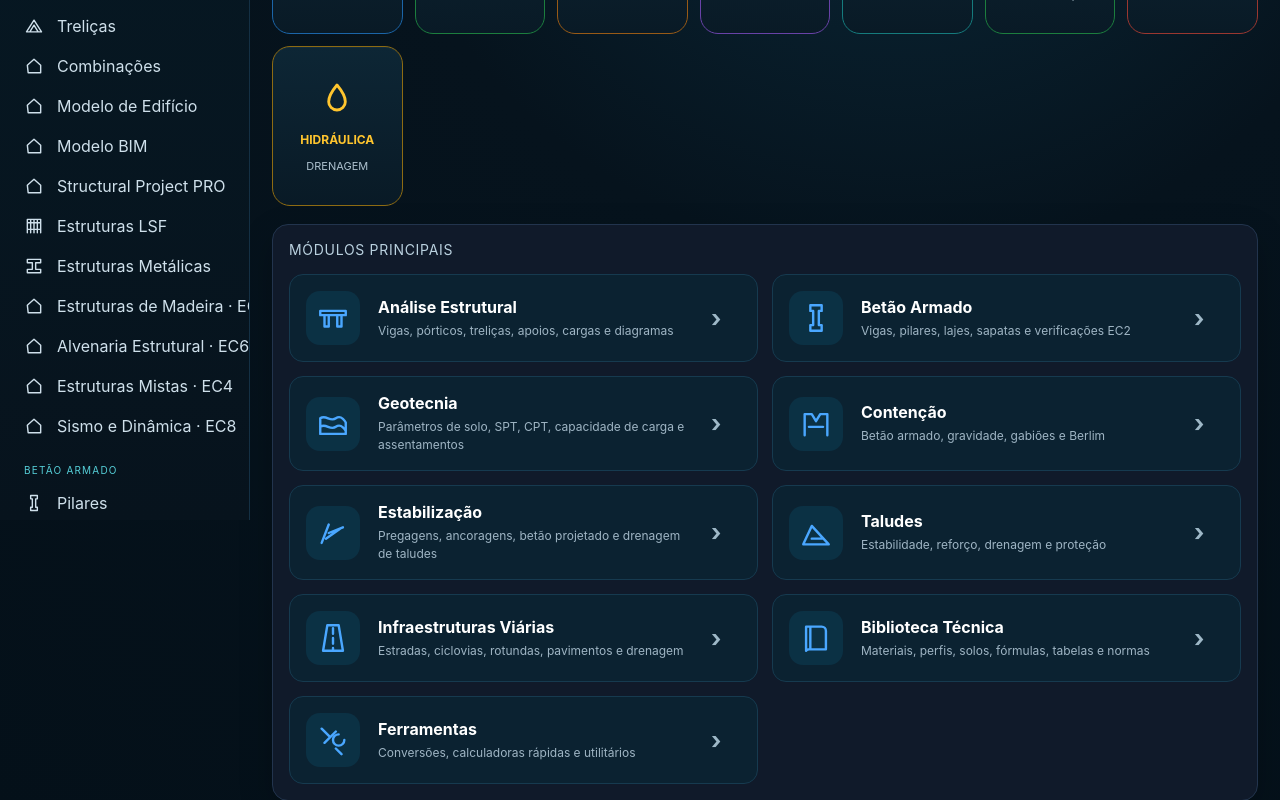
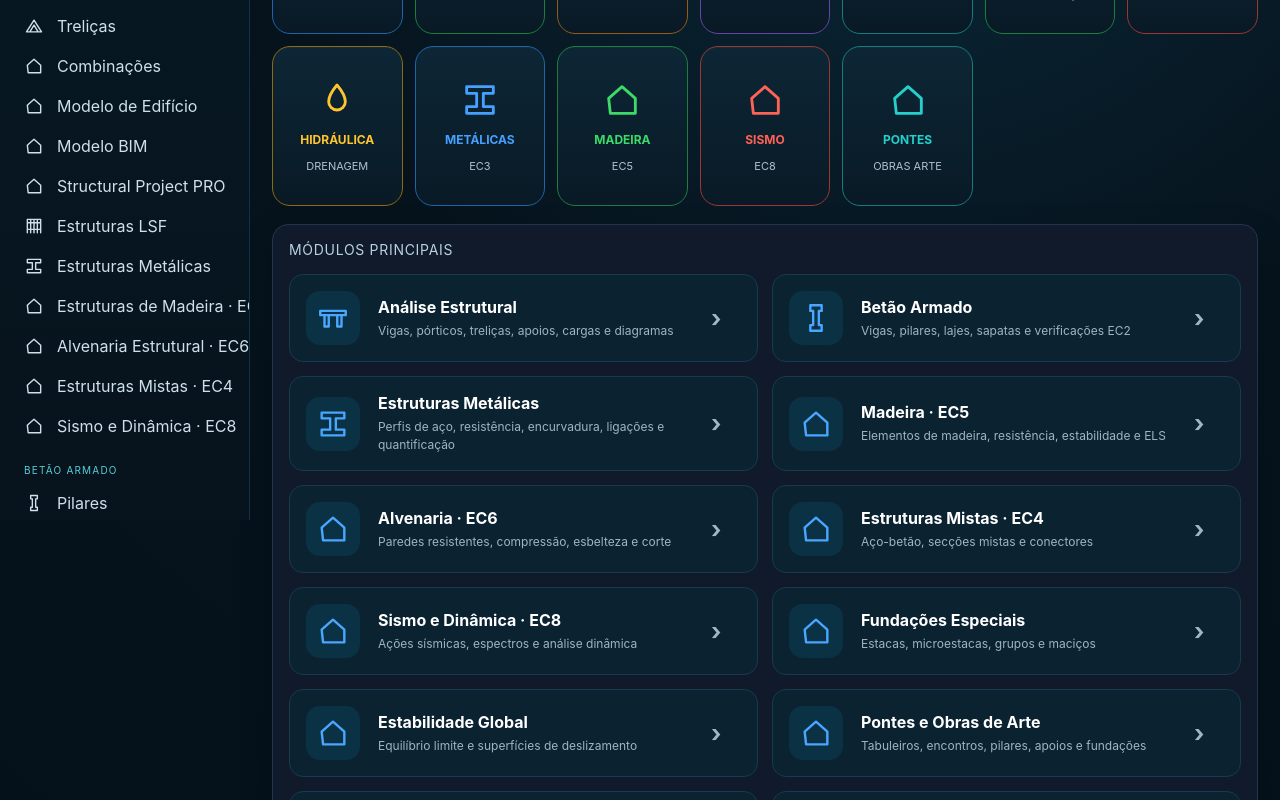
Before and after one commit to ruijpedro/Smartstrut_RJP, a React (Vite) app: page / in a window 1280 px wide. Shown: the part 280-1080 px from the top of the page. Built offline with nearby package versions, Linux system fonts and the light colour scheme.

Commit message:
Add files via upload

```diff
--- a/src/modules/dashboard/DashboardPage.tsx
+++ b/src/modules/dashboard/DashboardPage.tsx
@@ -10,11 +10,23 @@ const quick: { id: ModuleId; label: string; code: string; tone: string }[] = [
   { id: 'soilnails', label: 'PREGAGENS', code: 'ESTABILIZAÇÃO', tone: 'green' },
   { id: 'roads', label: 'ESTRADAS', code: 'VIÁRIO', tone: 'red' },
   { id: 'hydraulics', label: 'HIDRÁULICA', code: 'DRENAGEM', tone: 'yellow' },
+  { id: 'steelstructures', label: 'METÁLICAS', code: 'EC3', tone: 'blue' },
+  { id: 'timber', label: 'MADEIRA', code: 'EC5', tone: 'green' },
+  { id: 'seismic', label: 'SISMO', code: 'EC8', tone: 'red' },
+  { id: 'bridges', label: 'PONTES', code: 'OBRAS ARTE', tone: 'teal' },
 ]
 
 const main: { id: ModuleId; title: string; body: string }[] = [
   { id: 'beams', title: 'Análise Estrutural', body: 'Vigas, pórticos, treliças, apoios, cargas e diagramas' },
   { id: 'columns', title: 'Betão Armado', body: 'Vigas, pilares, lajes, sapatas e verificações EC2' },
+  { id: 'steelstructures', title: 'Estruturas Metálicas', body: 'Perfis de aço, resistência, encurvadura, ligações e quantificação' },
+  { id: 'timber', title: 'Madeira · EC5', body: 'Elementos de madeira, resistência, estabilidade e ELS' },
+  { id: 'masonry', title: 'Alvenaria · EC6', body: 'Paredes resistentes, compressão, esbelteza e corte' },
+  { id: 'composite', title: 'Estruturas Mistas · EC4', body: 'Aço-betão, secções mistas e conectores' },
+  { id: 'seismic', title: 'Sismo e Dinâmica · EC8', body: 'Ações sísmicas, espectros e análise dinâmica' },
+  { id: 'deepfoundations', title: 'Fundações Especiais', body: 'Estacas, microestacas, grupos e maciços' },
+  { id: 'globalslopes', title: 'Estabilidade Global', body: 'Equilíbrio limite e superfícies de deslizamento' },
+  { id: 'bridges', title: 'Pontes e Obras de Arte', body: 'Tabuleiros, encontros, pilares, apoios e fundações' },
   { id: 'geotechnics', title: 'Geotecnia', body: 'Parâmetros de solo, SPT, CPT, capacidade de carga e assentamentos' },
   { id: 'containment', title: 'Contenção', body: 'Betão armado, gravidade, gabiões e Berlim' },
   { id: 'soilnails', title: 'Estabilização', body: 'Pregagens, ancoragens, betão projetado e drenagem de taludes' },
--- /dev/null
+++ b/src/modules/specialties/SpecialtyPages.tsx
@@ -0,0 +1,12 @@
+import React,{useState} from 'react'
+import {EngineeringBasis,PreliminaryChecklist} from '../../engineering/EngineeringBasis'
+const N=({l,v,s,u}:{l:string;v:number;s:(n:number)=>void;u?:string})=><label className="field"><span>{l}{u?` (${u})`:''}</span><input type="number" step="any" value={v} onChange={e=>s(+e.target.value)}/></label>
+const R=({l,v,n}:{l:string;v:string;n?:string})=><article className="steel-status-card"><span>{l}</span><b>{v}</b>{n&&<small>{n}</small>}</article>
+function Base({title,sub,fields,result,checks}:{title:string;sub:string;fields:React.ReactNode;result:React.ReactNode;checks:string[]}){return <div className="page"><div className="pageTitle"><div><h1>{title}</h1><span>{sub}</span></div></div><div className="work-grid"><section className="panel"><h2>Dados de cálculo</h2><div className="form-grid">{fields}</div></section><section className="panel"><h2>Resultados · triagem</h2><div className="steel-status-grid">{result}</div><p className="note">Pré-dimensionamento. Confirmar modelo, ações, edição normativa e Anexo Nacional antes de projeto final.</p></section></div><section className="panel"><h2>Verificações a completar</h2><PreliminaryChecklist items={checks.map((x,i)=>({name:x,status:i<2?'check' as const:'missing' as const,detail:i<2?'Triagem implementada.':'Completar no dimensionamento final.'}))}/></section><EngineeringBasis area="structures"/></div>}
+export function TimberPage(){const[b,sb]=useState(140),[h,sh]=useState(360),[fm,sfm]=useState(24),[M,sM]=useState(28),[k,sk]=useState(.8),[g,sg]=useState(1.3);const rd=b*h*h/6*k*fm/g/1e6;return <Base title="Estruturas de Madeira · EC5" sub="V103 · madeira maciça e lamelada" fields={<><N l="b" u="mm" v={b} s={sb}/><N l="h" u="mm" v={h} s={sh}/><N l="fm,k" u="MPa" v={fm} s={sfm}/><N l="kmod" v={k} s={sk}/><N l="γM" v={g} s={sg}/><N l="MEd" u="kN·m" v={M} s={sM}/></>} result={<><R l="MRd" v={`${rd.toFixed(1)} kN·m`}/><R l="ηM" v={(M/rd).toFixed(2)}/></>} checks={['Flexão','Classes de serviço / kmod','Corte','Compressão / tração','Encurvadura','ELS e ligações']}/>}
+export function MasonryPage(){const[t,st]=useState(200),[L,sL]=useState(3),[fk,sfk]=useState(5),[Ned,sN]=useState(180),[g,sg]=useState(2);const rd=fk/g*t*L;return <Base title="Alvenaria Estrutural · EC6" sub="V104 · paredes resistentes" fields={<><N l="Espessura" u="mm" v={t} s={st}/><N l="Comprimento" u="m" v={L} s={sL}/><N l="fk" u="MPa" v={fk} s={sfk}/><N l="γM" v={g} s={sg}/><N l="NEd" u="kN" v={Ned} s={sN}/></>} result={<><R l="NRd bruto" v={`${rd.toFixed(0)} kN`}/><R l="η" v={(Ned/rd).toFixed(2)}/></>} checks={['Compressão','Esbelteza','Corte','Ações laterais','Amarrações']}/>}
+export function CompositePage(){const[W,sW]=useState(900),[fy,sfy]=useState(355),[M,sM]=useState(250),[boost,sb]=useState(1.35);const steel=W*1000*fy/1e6,rd=steel*boost;return <Base title="Estruturas Mistas Aço–Betão · EC4" sub="V105 · colaboração aço–betão" fields={<><N l="W aço" u="cm³" v={W} s={sW}/><N l="fy" u="MPa" v={fy} s={sfy}/><N l="Fator colaboração indicativo" v={boost} s={sb}/><N l="MEd" u="kN·m" v={M} s={sM}/></>} result={<><R l="MRd indicativo" v={`${rd.toFixed(0)} kN·m`}/><R l="η" v={(M/rd).toFixed(2)}/></>} checks={['Secção mista','Grau de conexão','Conectores','Fase construtiva','ELS / vibração']}/>}
+export function SeismicPage(){const[m,sm]=useState(1200),[ag,sa]=useState(.15),[q,sq]=useState(3),[S,sS]=useState(1.2);const F=m*9.81*ag*S/q;return <Base title="Sismo e Dinâmica · EC8" sub="V106 · ações sísmicas e dinâmica" fields={<><N l="Massa sísmica" u="t" v={m} s={sm}/><N l="ag/g" v={ag} s={sa}/><N l="S" v={S} s={sS}/><N l="q" v={q} s={sq}/></>} result={<R l="Fb indicativo" v={`${F.toFixed(0)} kN`} n="força basal simplificada"/>} checks={['Força basal','Distribuição por pisos','Espectro','Modos / massas','Torção / irregularidade','Combinações']}/>}
+export function DeepFoundationsPage(){const[d,sd]=useState(.6),[L,sL]=useState(15),[qb,sq]=useState(2500),[fs,sf]=useState(55),[N,sN]=useState(1200),[g,sg]=useState(1.4);const R=(Math.PI*d*d/4*qb+Math.PI*d*L*fs)/g;return <Base title="Fundações Especiais" sub="V107 · estacas e microestacas" fields={<><N l="Diâmetro" u="m" v={d} s={sd}/><N l="Comprimento" u="m" v={L} s={sL}/><N l="qb" u="kPa" v={qb} s={sq}/><N l="fs" u="kPa" v={fs} s={sf}/><N l="γR" v={g} s={sg}/><N l="NEd" u="kN" v={N} s={sN}/></>} result={<><R l="Rd axial" v={`${R.toFixed(0)} kN`}/><R l="η" v={(N/R).toFixed(2)}/></>} checks={['Ponta + fuste','Resistência axial','Grupo','Assentamentos','Maciço','Ações horizontais']}/>}
+export function GlobalSlopesPage(){const[c,sc]=useState(18),[phi,sp]=useState(28),[W,sW]=useState(900),[a,sa]=useState(24),[u,su]=useState(45),[L,sL]=useState(18);const r=(x:number)=>x*Math.PI/180,FS=(c*L+(W*Math.cos(r(a))-u*L)*Math.tan(r(phi)))/(W*Math.sin(r(a)));return <Base title="Taludes e Estabilidade Global" sub="V108 · equilíbrio limite" fields={<><N l="c'" u="kPa" v={c} s={sc}/><N l="φ'" u="°" v={phi} s={sp}/><N l="W" u="kN" v={W} s={sW}/><N l="α" u="°" v={a} s={sa}/><N l="u" u="kPa" v={u} s={su}/><N l="L" u="m" v={L} s={sL}/></>} result={<R l="FS plano" v={FS.toFixed(2)}/>} checks={['Equilíbrio limite','Água / pressão neutra','Superfície crítica','Bishop / Janbu','Morgenstern-Price','Reforços']}/>}
+export function BridgesPage(){const[L,sL]=useState(25),[g,sg]=useState(35),[q,sq]=useState(45),[f,sf]=useState(1.5);const w=g+f*q,M=w*L*L/8,V=w*L/2;return <Base title="Pontes e Obras de Arte" sub="V110 · tabuleiros, encontros, pilares e fundações" fields={<><N l="Vão" u="m" v={L} s={sL}/><N l="gk" u="kN/m" v={g} s={sg}/><N l="qk" u="kN/m" v={q} s={sq}/><N l="Fator tráfego indicativo" v={f} s={sf}/></>} result={<><R l="Mmax" v={`${M.toFixed(0)} kN·m`}/><R l="Vmax" v={`${V.toFixed(0)} kN`}/></>} checks={['Modelo longitudinal','Ações de tráfego','Apoios / juntas','Encontros / pilares','Fundações','Fadiga / durabilidade','Ações ferroviárias']}/>}
```
